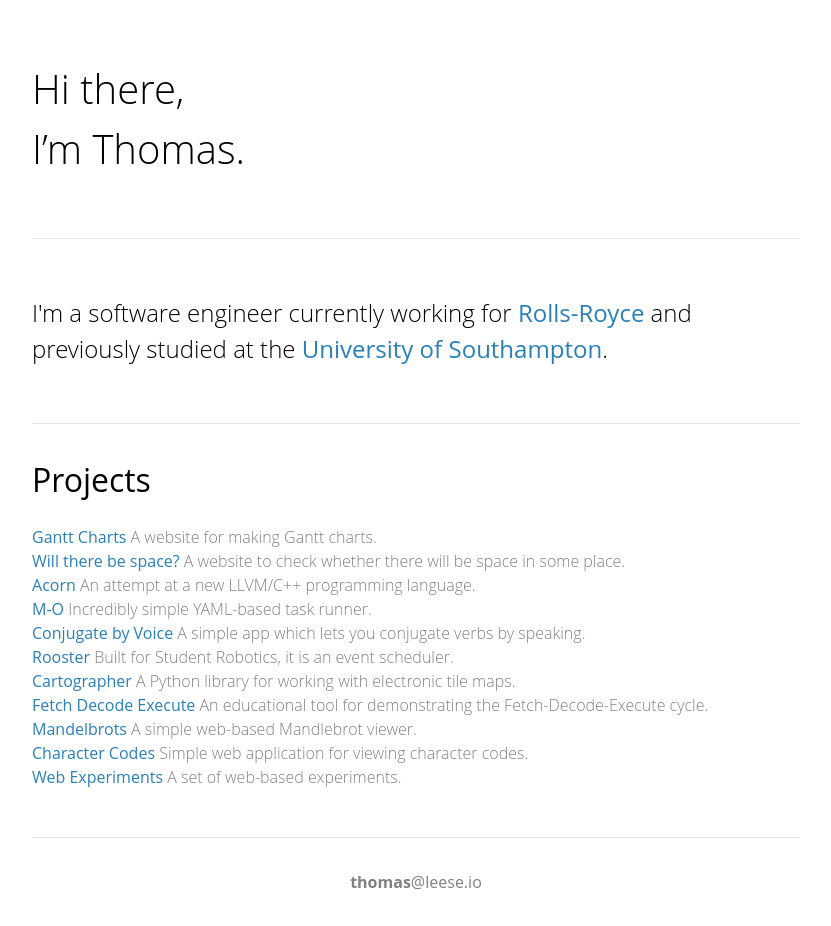
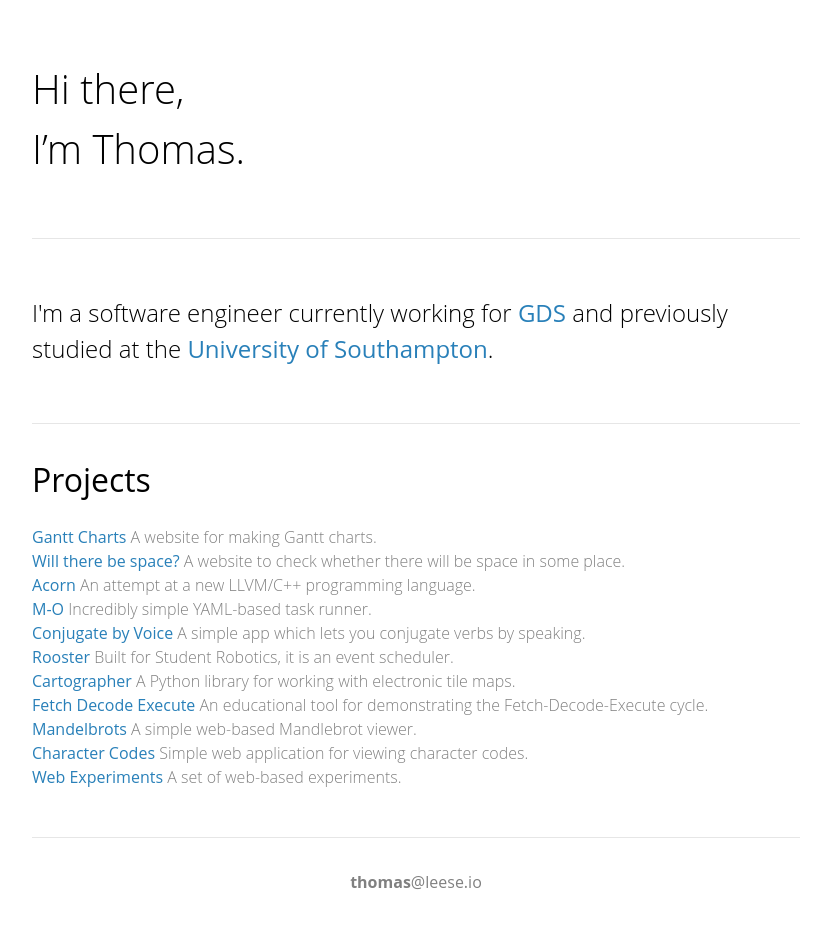
Before and after one commit to thomasleese/thomasleese.github.io, a Jekyll site: the page built from index.html, in a window 1280 px wide. Shown: the whole page, without its empty margins (224-1055 px from the left). Built offline with Jekyll 4.4.1, drawn with Linux system fonts in a browser that asks for light colours; some web fonts are replaced.

Commit message:
Fix the job name

```diff
--- a/index.html
+++ b/index.html
@@ -8,7 +8,7 @@
 
 <main>
   <section id="about">
-    <p class="lead">I'm a software engineer currently working for <a href="https://www.gov.uk/government/organisations/government-digital-service">Rolls-Royce</a> and previously studied at the <a href="http://www.southampton.ac.uk/">University of Southampton</a>.
+    <p class="lead">I'm a software engineer currently working for <a href="https://www.gov.uk/government/organisations/government-digital-service">GDS</a> and previously studied at the <a href="http://www.southampton.ac.uk/">University of Southampton</a>.
   </section>
 
   <section id="projects">
```
